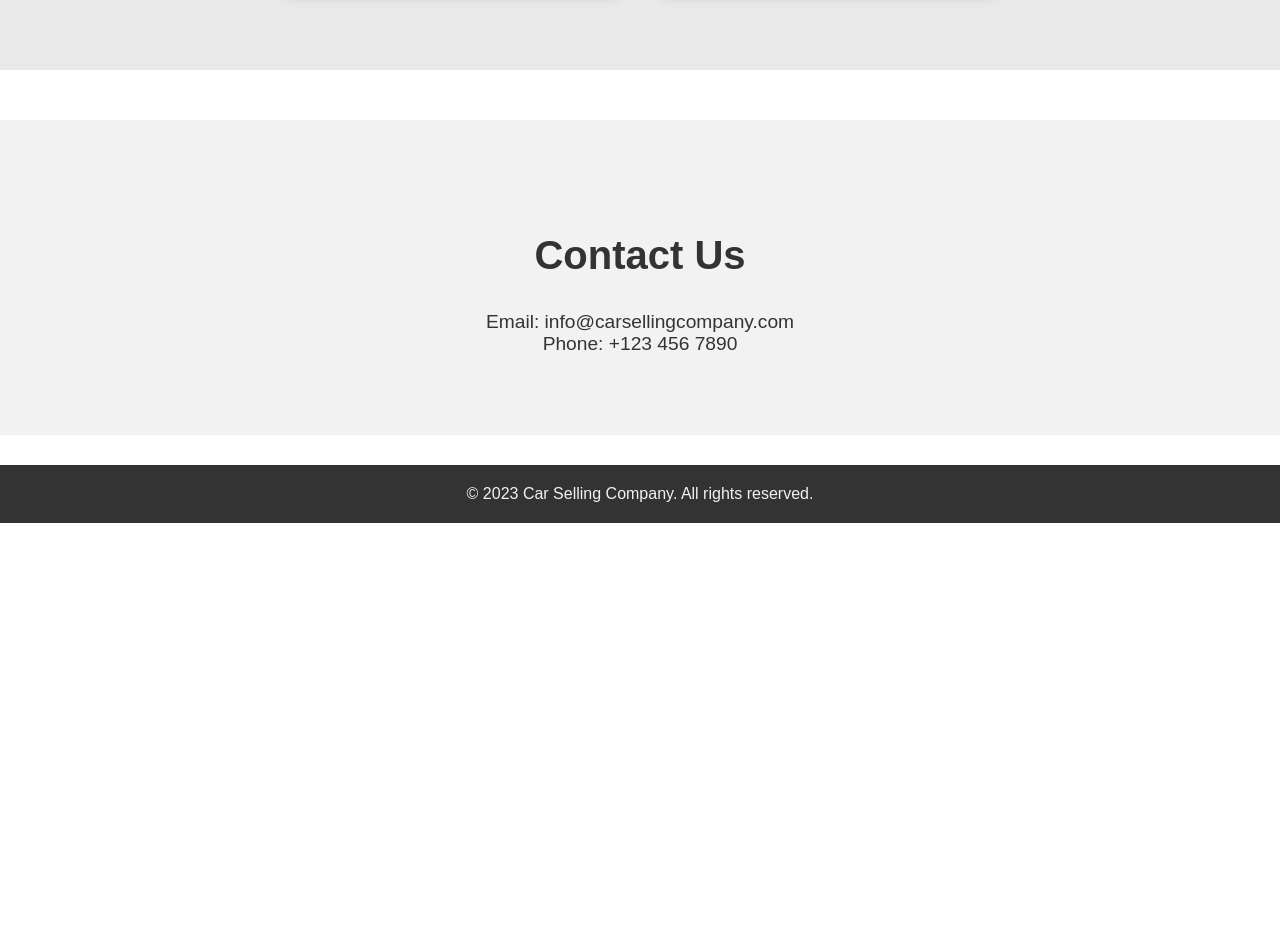
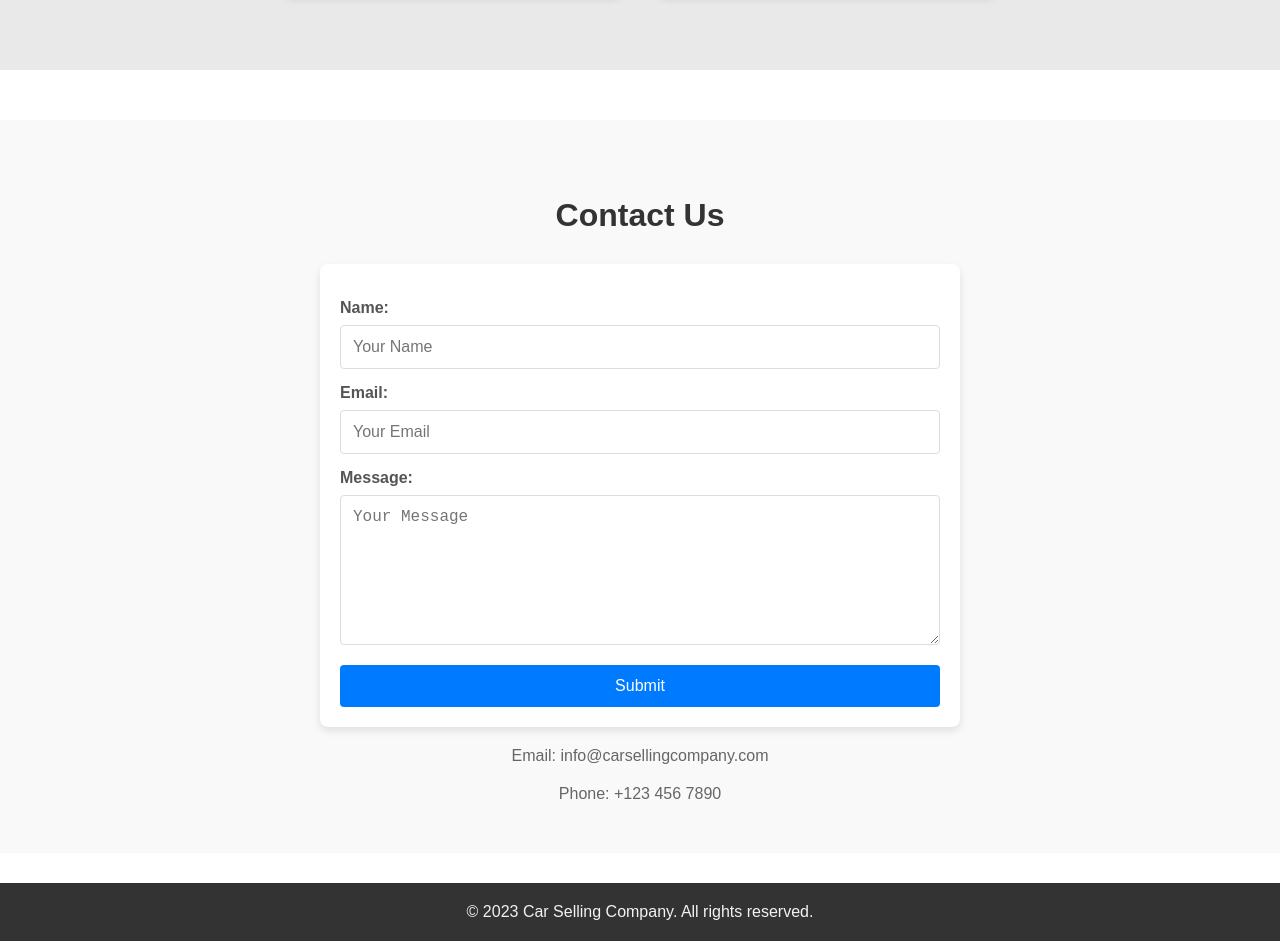
Before and after one commit to Voste126/IBM_CODE_THE-FUTURE, a plain HTML site: page index.html in a window 1280 px wide. Shown: the part 3020-3961 px from the top of the page. Before the commit the page ends 3543 px from the top, so only its background shows below. Drawn offline with Linux system fonts and the light colour scheme.

Commit message:
FEAT: IBM static host

```diff
--- a/index.html
+++ b/index.html
@@ -346,9 +346,122 @@
     <!-- Contact Section -->
     <div id="contact" class="section contact">
         <h2>Contact Us</h2>
+
+        <!-- Success Message -->
+        <div id="success-message" class="hidden-message">
+            <p>Thank you for your message. We will get back to you shortly.</p>
+        </div>
+
+        <form action="#success-message" id="contact-form">
+            <label for="name">Name:</label>
+            <input type="text" id="name" name="name" placeholder="Your Name" required>
+
+            <label for="email">Email:</label>
+            <input type="email" id="email" name="email" placeholder="Your Email" required>
+
+            <label for="message">Message:</label>
+            <textarea id="message" name="message" placeholder="Your Message" required></textarea>
+
+            <button type="submit">Submit</button>
+        </form>
+
         <p>Email: info@carsellingcompany.com</p>
         <p>Phone: +123 456 7890</p>
     </div>
+
+    <style>
+        /* General Contact Section Styling */
+        .section.contact {
+            padding: 50px;
+            background-color: #f9f9f9;
+            text-align: center;
+        }
+
+        .section.contact h2 {
+            font-size: 2em;
+            margin-bottom: 30px;
+            color: #333;
+        }
+
+        /* Success Message Styling */
+        .hidden-message {
+            display: none;
+            color: #28a745;
+            font-size: 18px;
+            margin-bottom: 20px;
+            font-weight: bold;
+        }
+
+        /* Show success message when target is active */
+        #success-message:target {
+            display: block;
+        }
+
+        /* Contact Form Styling */
+        #contact-form {
+            max-width: 600px;
+            margin: 0 auto;
+            display: flex;
+            flex-direction: column;
+            background-color: #fff;
+            padding: 20px;
+            border-radius: 8px;
+            box-shadow: 0 4px 8px rgba(0, 0, 0, 0.1);
+        }
+
+        #contact-form label {
+            margin-top: 15px;
+            font-weight: bold;
+            text-align: left;
+            color: #555;
+        }
+
+        #contact-form input, #contact-form textarea {
+            padding: 12px;
+            margin-top: 8px;
+            border: 1px solid #ddd;
+            border-radius: 4px;
+            font-size: 16px;
+            box-sizing: border-box;
+            width: 100%;
+            transition: border-color 0.3s ease;
+        }
+
+        #contact-form input:focus, #contact-form textarea:focus {
+            outline: none;
+            border-color: #007bff;
+        }
+
+        #contact-form textarea {
+            min-height: 150px;
+            resize: vertical;
+        }
+
+        #contact-form button {
+            background-color: #007bff;
+            color: white;
+            border: none;
+            padding: 12px 0;
+            font-size: 16px;
+            border-radius: 4px;
+            cursor: pointer;
+            margin-top: 20px;
+            transition: background-color 0.3s ease, transform 0.2s ease;
+        }
+
+        #contact-form button:hover {
+            background-color: #0056b3;
+            transform: scale(1.02);
+        }
+
+        /* Contact Info Styling */
+        .section.contact p {
+            font-size: 16px;
+            color: #666;
+            margin-top: 20px;
+        }
+    </style>
+
 
     <!-- Footer -->
     <div class="footer">
```
